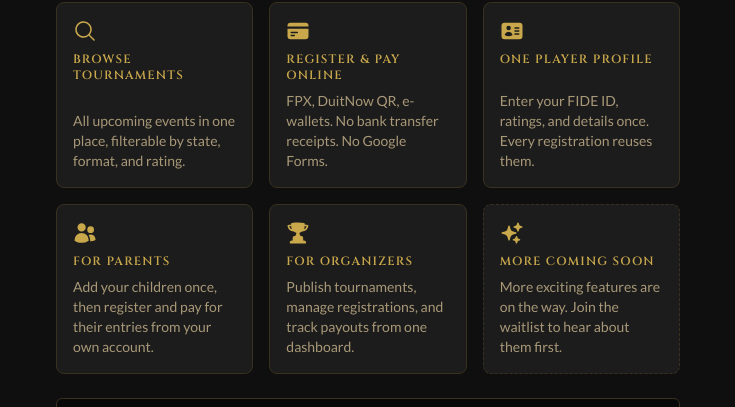
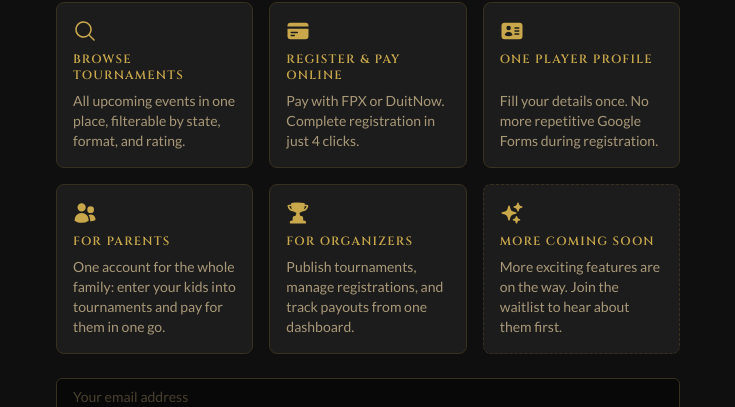
Before and after one commit to nzmksk/my-chess-tour, a Next.js app: page / in a window 1280 px wide. Shown: the part 257-664 px from the top of the page, without its empty margins (272-1007 px from the left). Built offline with nearby package versions, Linux system fonts and the light colour scheme; no server answers.

Commit message:
Apply batched suggestions from code review
Co-authored-by: Mohd Hafiz Zabba <107503836+nzmksk@users.noreply.github.com>

```diff
--- a/src/app/page.tsx
+++ b/src/app/page.tsx
@@ -20,17 +20,17 @@ const FEATURES = [
   {
     icon: PayIcon,
     title: "Register & Pay Online",
-    body: "FPX, DuitNow QR, e-wallets. No bank transfer receipts. No Google Forms.",
+    body: "Pay with FPX or DuitNow. Complete registration in just 4 clicks.",
   },
   {
     icon: ProfileCardIcon,
     title: "One Player Profile",
-    body: "Enter your FIDE ID, ratings, and details once. Every registration reuses them.",
+    body: "Fill your details once. No more repetitive Google Forms during registration.",
   },
   {
     icon: FamilyIcon,
     title: "For Parents",
-    body: "Add your children once, then register and pay for their entries from your own account.",
+    body: "One account for the whole family: enter your kids into tournaments and pay for them in one go.",
   },
   {
     icon: TrophyIcon,
```
